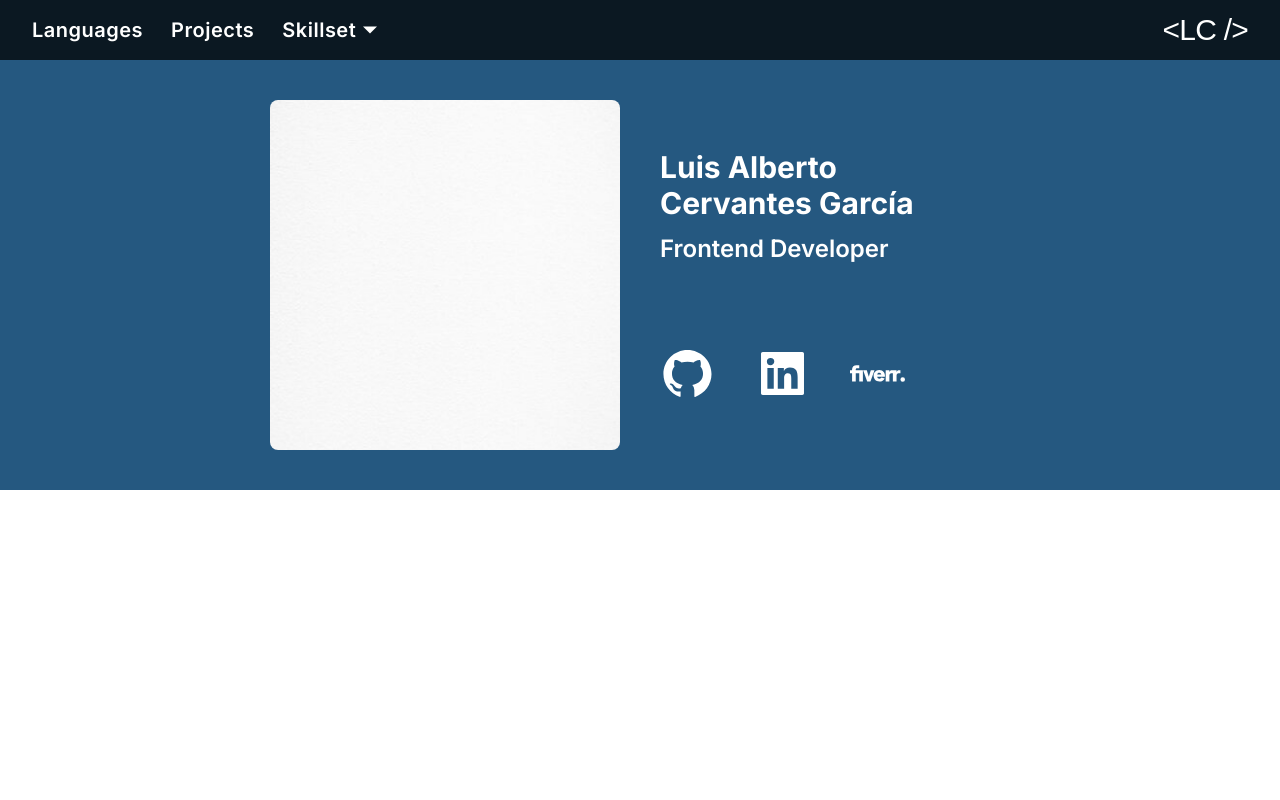
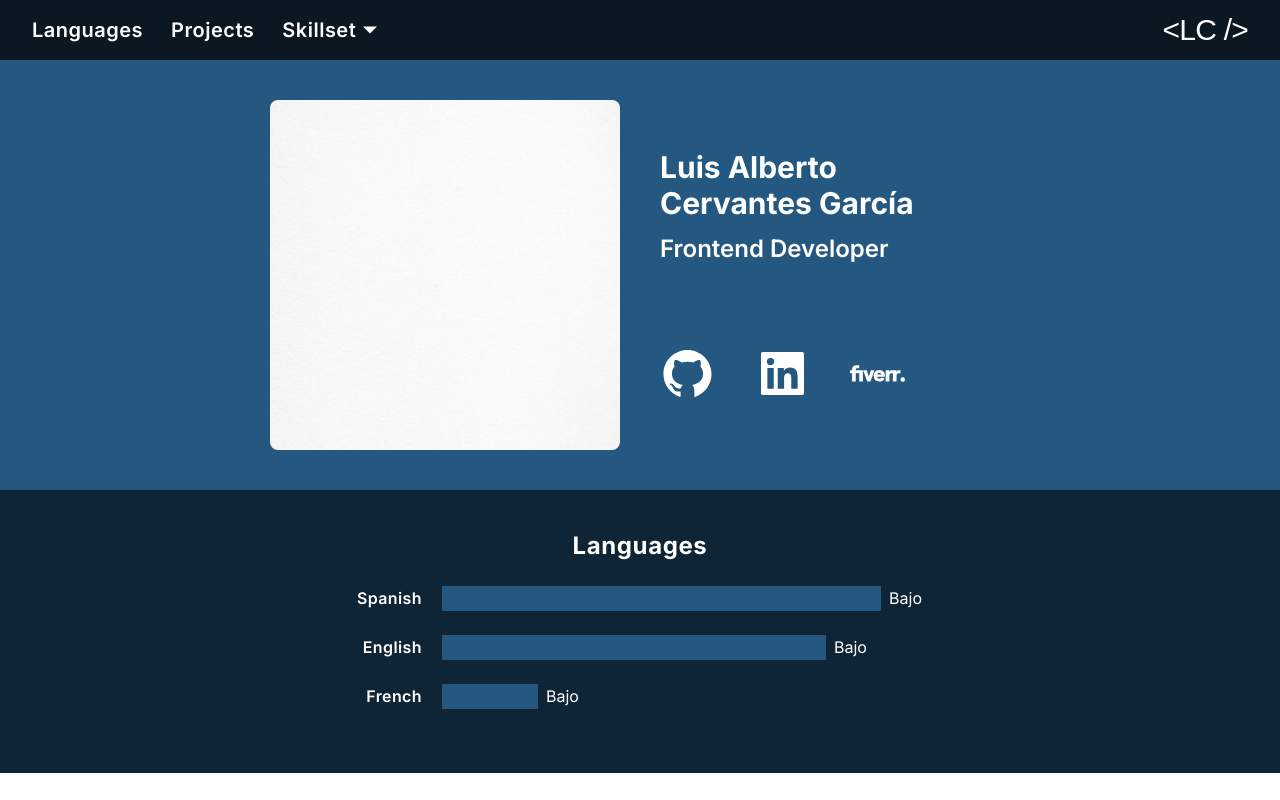
Before and after one commit to LugpDev2022/portfolio-nextjs, a Next.js app: page / in a window 1280 px wide. Built offline with nearby package versions, Linux system fonts and the light colour scheme; a web font is replaced by a local one.

Commit message:
Structure of the languages section

```diff
--- /dev/null
+++ b/app/components/LanguageBar.tsx
@@ -0,0 +1,28 @@
+import { useMemo } from 'react';
+
+interface Props {
+  language: string;
+  percentage: number;
+}
+
+const LanguageBar: React.FC<Props> = ({ language, percentage }) => {
+  const level = useMemo(() => 'Bajo', []);
+
+  return (
+    <div className='my-4 block w-full text-white sm:my-6 sm:flex'>
+      <span className='me-5 block basis-[70px] text-left font-semibold tracking-wide sm:text-right'>
+        {language}
+      </span>
+
+      <div className='h-[25px] w-full sm:flex sm:w-10/12'>
+        <div
+          className='me-2 h-[25px] bg-[#255880]'
+          style={{ width: `${percentage}%` }}
+        ></div>
+        <span className='hidden sm:inline'>{level}</span>
+      </div>
+    </div>
+  );
+};
+
+export default LanguageBar;
--- /dev/null
+++ b/app/components/Subtitle.tsx
@@ -0,0 +1,11 @@
+interface Props {
+  children: React.ReactNode;
+}
+
+const Subtitle: React.FC<Props> = ({ children }) => (
+  <h3 className='text-center text-2xl font-bold tracking-wide text-white'>
+    {children}
+  </h3>
+);
+
+export default Subtitle;
--- a/app/page.tsx
+++ b/app/page.tsx
@@ -1,11 +1,13 @@
+import Languages from './sections.tsx/languages/Languages';
 import Navbar from './components/navbar/Navbar';
-import PersonalInfo from './components/personalInfo/PersonalInfo';
+import PersonalInfo from './sections.tsx/personalInfo/PersonalInfo';
 
 const page = () => (
   <>
     <Navbar />
     <div className='mt-[60px]'>
       <PersonalInfo />
+      <Languages />
     </div>
   </>
 );
--- /dev/null
+++ b/app/sections.tsx/languages/Languages.tsx
@@ -0,0 +1,30 @@
+import LanguageBar from '@/app/components/LanguageBar';
+import Subtitle from '@/app/components/Subtitle';
+
+type LanguageObject = {
+  language: string;
+  percentage: number;
+};
+
+const languagesArray: LanguageObject[] = [
+  { language: 'Spanish', percentage: 100 },
+  { language: 'English', percentage: 80 },
+  { language: 'French', percentage: 20 },
+];
+
+const Languages = () => (
+  <div className='sm:py-15 bg-[#0F2434] px-10 py-10'>
+    <Subtitle>Languages</Subtitle>
+    <div className='mx-auto mt-6 max-w-xl'>
+      {languagesArray.map(({ language, percentage }) => (
+        <LanguageBar
+          key={language}
+          language={language}
+          percentage={percentage}
+        />
+      ))}
+    </div>
+  </div>
+);
+
+export default Languages;
--- a/app/components/personalInfo/PersonalInfo.tsx
+++ b/app/sections.tsx/personalInfo/PersonalInfo.tsx
@@ -4,6 +4,7 @@ import photo from '../../assets/profile.jpg';
 import { AiFillGithub, AiFillLinkedin } from 'react-icons/ai';
 import { SiFiverr } from 'react-icons/si';
 
+//TODO: Find better logos
 const PersonalInfo = () => {
   return (
     <div className='sm:py-15 flex flex-col gap-10  bg-[#255880] px-10 py-10 sm:grid sm:grid-cols-2'>
```
